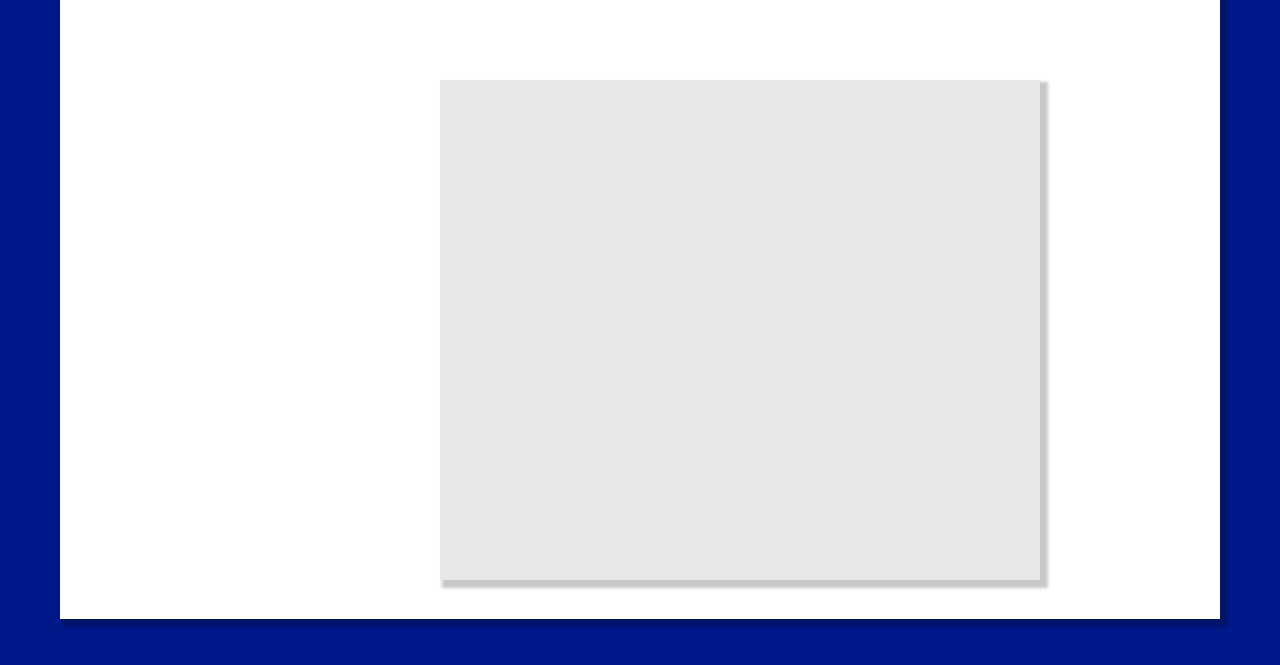
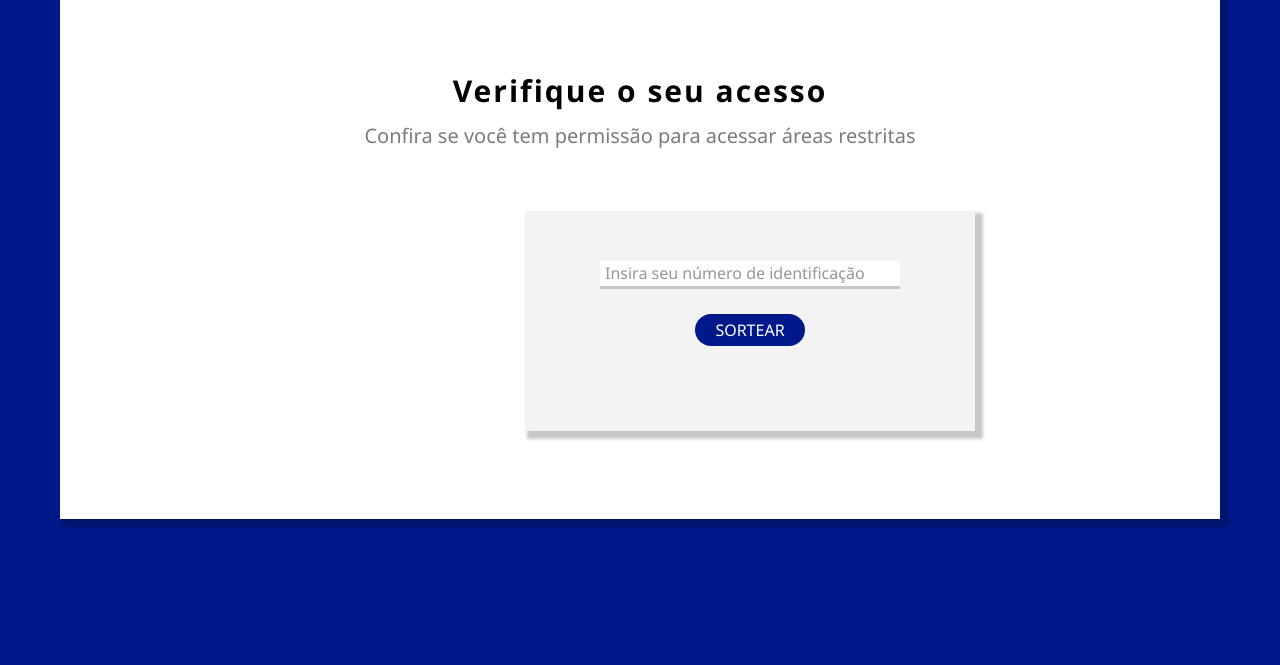
Before and after one commit to gabicerqueira/Acesso, a plain HTML site: page index.html in a window 1280 px wide. Shown: the part 661-1326 px from the top of the page. After the commit the page ends 1240 px from the top, so only its background shows below. Drawn offline with Linux system fonts and the light colour scheme.

Commit message:
Comecei o javascript
Fiz o texto e mudança da cor de fundo

```diff
--- a/index.html
+++ b/index.html
@@ -14,14 +14,16 @@
     <header id="header">
         <div class="container">
 
+            <div class="tudo">
                 <div class="cabecalho">
-                <div class="logo">
+                    <div id="logo">
                         <img src="img/logo.png" alt="">
                     </div>
 
                     <div class="itens">
                         <a href="#header" class="item">HOME</a>
                         <a href="#acesso" class="item">ACESSO</a>
+                    </div>
                 </div>
             </div>
 
@@ -43,7 +45,22 @@
 
             <main id="acesso">
                 <div class="controle">
+                    <p class="verifique">Verifique o seu acesso</p>
+                    <p class="texto">Confira se você tem permissão para acessar áreas restritas</p>
                     <div class="retangulo">
+                        <div class="cadastro">
+                            <form>
+                                <div class="single-input">
+                                    <input type="number" class="input" id="nome" required>
+                                    <label for="nome">Insira seu número de identificação</label>
+                                </div>
+
+                                <button id="sortear">
+                                    <p class="botao">SORTEAR</p>
+                                </button>
+                            </form>
+                            <p id="resultado"></p>
+                        </div>
                     </div>
                 </div>
             </main>
@@ -52,7 +69,7 @@
     </header>
 
 
-
+    <script src="script.js"></script>
 </body>
 
 </html>
--- a/script.js
+++ b/script.js
@@ -0,0 +1,32 @@
+let button = document.getElementById('sortear');
+
+button.addEventListener('click', function() {
+    let nome = parseInt(document.getElementById('nome').value);
+    let resultado1 = 'Você tem acesso total a todas as áreas restritas';
+    let resultado2 = 'Você tem acesso limitado a algumas áreas restritas';
+    let resultado3 = 'Você não tem permissão para acessar áreas restritas';
+    let resultado4 = 'Valor inválido';
+    let logo = document.getElementById('logo');
+
+
+    if(nome >= 1000 && nome <=1999){
+        document.querySelector('#resultado').textContent = resultado1
+        document.body.style.backgroundColor = '#008a83'
+        logo.style.backgroundColor = '#008a83'
+    }
+
+    else if(nome <1000){
+        document.querySelector('#resultado').textContent = resultado4
+    }
+
+    else if(nome >= 2000 && nome <=2999){
+        document.querySelector('#resultado').textContent = resultado2
+        document.body.style.backgroundColor = '#fcff60'
+    }
+
+    else if(nome >= 3000){
+        document.querySelector('#resultado').textContent = resultado3
+        document.body.style.backgroundColor = '#cf1a1a'
+    }
+
+});
--- a/style.css
+++ b/style.css
@@ -1,15 +1,15 @@
-*{
+* {
     border: 0;
     margin: 0;
     padding: 0;
     box-sizing: border-box;
 }
 
-a{
+a {
     text-decoration: none;
 }
 
-img{
+img {
     width: 100%;
     height: auto;
 }
@@ -24,71 +24,77 @@ img{
     src: url(fonts/NotoSans-Bold.ttf);
 }
 
-body{
+html{
+    scroll-behavior: smooth;
+}
+
+body {
     background-color: #00198a;
 }
 
-:root{
+:root {
     --corVerde: #008a83;
     --corAmarelo: #fcff60;
     --corVermelho: #cf1a1a;
 }
 
-#header .container{
+#header .container {
     margin: 60px 60px;
     background-color: white;
-    height: 1200px;
+    height: 1100px;
     box-shadow: 5px 5px 3px 3px rgba(0, 0, 0, 0.219);
 }
 
-.cabecalho{
+.cabecalho {
     margin: 80px 100px;
 }
 
-.logo img{
+#logo img {
     width: 140px;
 }
 
-.logo{
+#logo {
     background-color: #00198a;
     width: 170px;
     /* margin-left: 80px; */
     text-align: center;
 }
 
-.item{
+.item {
     font: 400 20px 'NotoSans', sans-serif;
     color: rgb(78, 78, 78);
     margin-left: 60px;
     padding: 5px 20px;
     transition: 0.2s;
+
 }
 
-.item:hover{
+.item:hover {
     background-color: #00198a;
     padding: 5px 20px;
     color: white;
 }
 
-.itens{
+.itens {
     text-align: right;
     margin-top: -90px;
 }
 
 
-.principal img{
+.principal img {
     width: 420px;
     height: 415px;
     border-radius: 320px;
 }
 
-.textoTitulo{
+.textoTitulo {
     font: 700 35px 'NotoSansBold', sans-serif;
     margin-left: 70px;
     margin-top: 30px;
+    letter-spacing: 1px;
 }
 
-.texto{
+.texto {
     font: 400 20px 'NotoSans', sans-serif;
     color: rgb(124, 124, 124);
     line-height: 30px;
@@ -96,20 +102,20 @@ body{
     text-align: justify;
 }
 
-.principal{
+.principal {
     display: flex;
 }
 
-.conteudo{
+.conteudo {
     margin-right: 360px;
     margin-top: 70px;
 }
 
-.margem{
+.margem {
     margin: 0 60px;
 }
 
-.circulo{
+.circulo {
     border-radius: 20px;
     width: 30px;
     background-color: #000000;
@@ -118,16 +124,90 @@ body{
     padding: 5px 30px;
 }
 
-.link{
+.link {
     margin-top: 30px;
     margin-left: 170px;
 }
 
-.retangulo{
-    width: 600px;
-    height: 500px;
+.retangulo {
+    width: 450px;
+    height: 220px;
     box-shadow: 5px 5px 3px 3px rgba(0, 0, 0, 0.219);
-    background-color: #e7e7e7;
-    margin-top: 100px;
-    margin-left: 380px;
+    background-color: #f3f3f3;
+    margin-top: 60px;
+    margin-left: 465px;
 }
+
+.verifique {
+    font: 700 30px 'NotoSansBold', sans-serif;
+    text-align: center;
+    margin-top: 90px;
+    letter-spacing: 2px;
+}
+
+.cadastro {
+    padding-top: 50px;
+    display: flex;
+    flex-direction: column;
+    text-align: center;
+}
+
+#acesso .texto{
+    text-align: center;
+    margin: 10px 0 0 0;
+}
+
+
+.single-input {
+    position: relative;
+    text-align: center;
+}
+
+.single-input label {
+    left: 80px;
+    position: absolute;
+    font: 400 16px 'NotoSans', sans-serif;
+    bottom: 5px;
+    color: rgb(150, 150, 150);
+    cursor: text;
+    transition: 0.5s ease-in-out;
+}
+
+.input {
+    width: 300px;
+    padding: 5px;
+    border: 0;
+    border-bottom: 3px solid rgb(200, 200, 200);
+    outline: 0;
+    color: rgb(80, 80, 80);
+    transition: 0.5s ease-in-out;
+}
+
+.input:focus,
+.input:valid {
+    border-bottom: 3px solid cornflowerblue;
+}
+
+.input:focus~label,
+.input:valid~label {
+    transform: translateY(-24px);
+    font-size: 14px;
+    color: cornflowerblue;
+}
+
+button{
+    border-radius: 20px ;
+    background-color: #00198a;
+    color: white;
+    padding: 5px 20px;
+    font: 400 16px 'NotoSans', sans-serif;
+    margin-top: 25px;
+    cursor: pointer;
+}
+
+#resultado{
+    font: 400 18px 'NotoSans', sans-serif;
+    color: #000000;
+    margin-top: 20px;
+    padding: 0 20px;
+}
```
Lines whose indentation alone changed are shown as unchanged.
